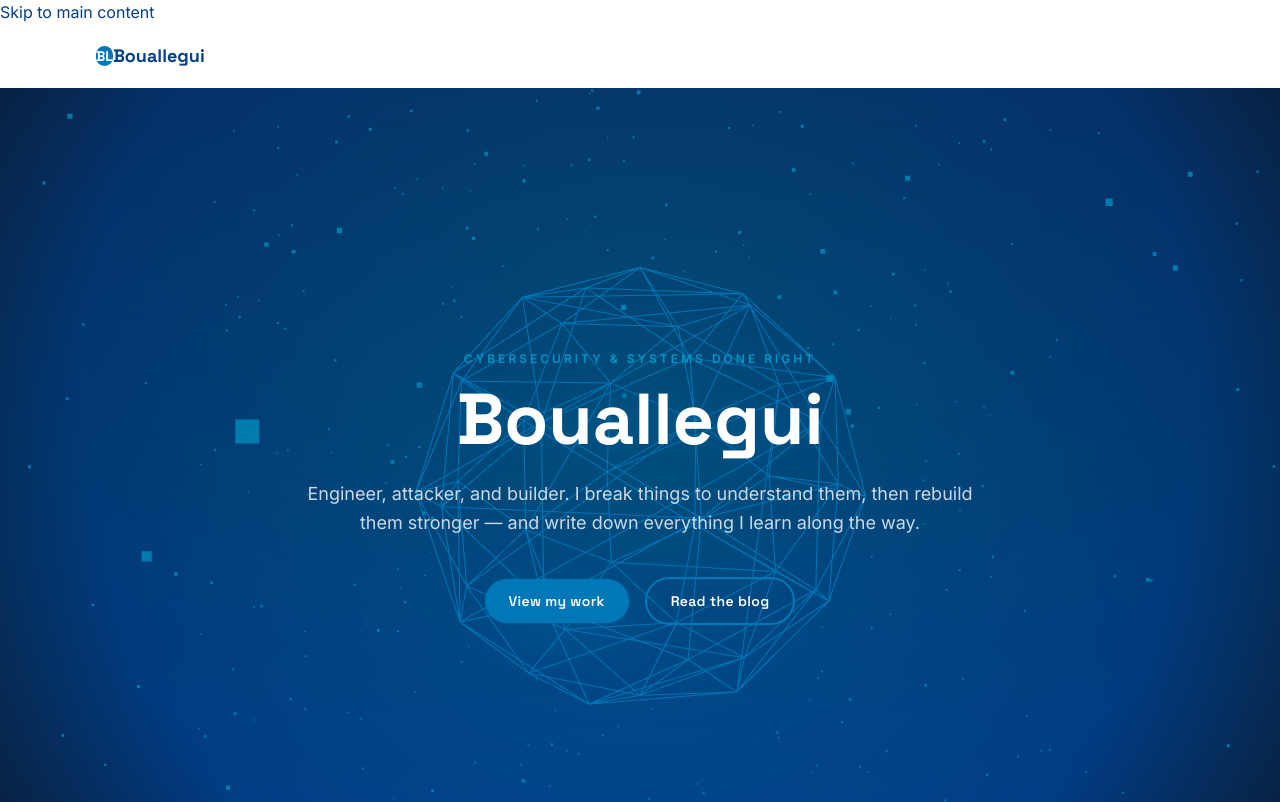
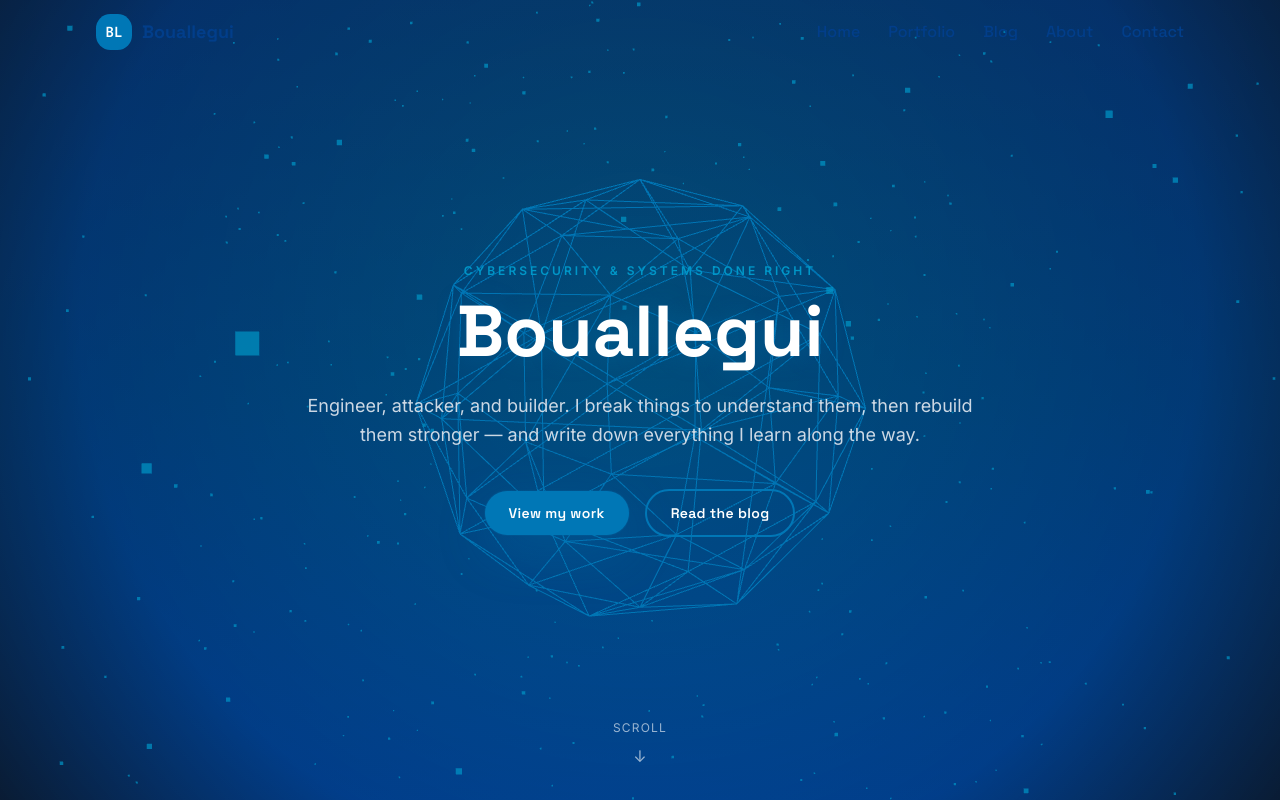
Before and after one commit to TahaBouallegui/bouallegui-me, a website: page index.html in a window 1280 px wide. Shown: the top 802 px of the page. Drawn offline with nearby package versions, Linux system fonts and the light colour scheme; animation ran at ten frames a second.

Commit message:
fix: stop Tailwind purging JS-injected classes (skip-link, back-to-top, nav-solid, lightbox)
Add js/** to content globs so the JIT scans inline classNames and
classList calls. Previously fixed/bottom-6/right-6/z-50 and the
.helper classes were dropped from output.css, so the skip link and
back-to-top rendered in normal document flow instead of fixed
positioning.

```diff
--- a/src/input.css
+++ b/src/input.css
@@ -60,7 +60,20 @@
   .glow-text { text-shadow: 0 0 24px rgba(0, 119, 182, 0.35); }
 
   .nav-solid { @apply bg-white/95 backdrop-blur-md shadow-soft; }
-  .skip-link { @apply fixed left-4 top-3 z-[100] hidden rounded bg-ocean px-4 py-2 font-display font-semibold text-white md:block; }
+  .skip-link {
+    @apply fixed left-4 top-3 z-[100] hidden rounded bg-ocean px-4 py-2 font-display font-semibold text-white;
+    transform: translateY(-150%);
+    opacity: 0;
+    pointer-events: none;
+    transition: transform 0.2s ease, opacity 0.2s ease;
+  }
+  .skip-link:focus,
+  .skip-link:focus-visible {
+    @apply inline-block;
+    transform: translateY(0);
+    opacity: 1;
+    pointer-events: auto;
+  }
 
   .lightbox { position: fixed; inset: 0; z-index: 60; display: none; align-items: center; justify-content: center; background: rgba(3, 27, 53, 0.92); padding: 1.5rem; }
   .lightbox.open { display: flex; }
--- a/tailwind.config.js
+++ b/tailwind.config.js
@@ -1,5 +1,5 @@
 module.exports = {
-  content: ["./index.html", "./portfolio.html", "./blog.html", "./about.html", "./contact.html", "./blog-post-template.html", "./posts/*.html"],
+  content: ["./index.html", "./portfolio.html", "./blog.html", "./about.html", "./contact.html", "./blog-post-template.html", "./posts/*.html", "./js/**/*.js"],
   theme: {
     extend: {
       colors: {
```
Also changed, not shown: css/output.css.
